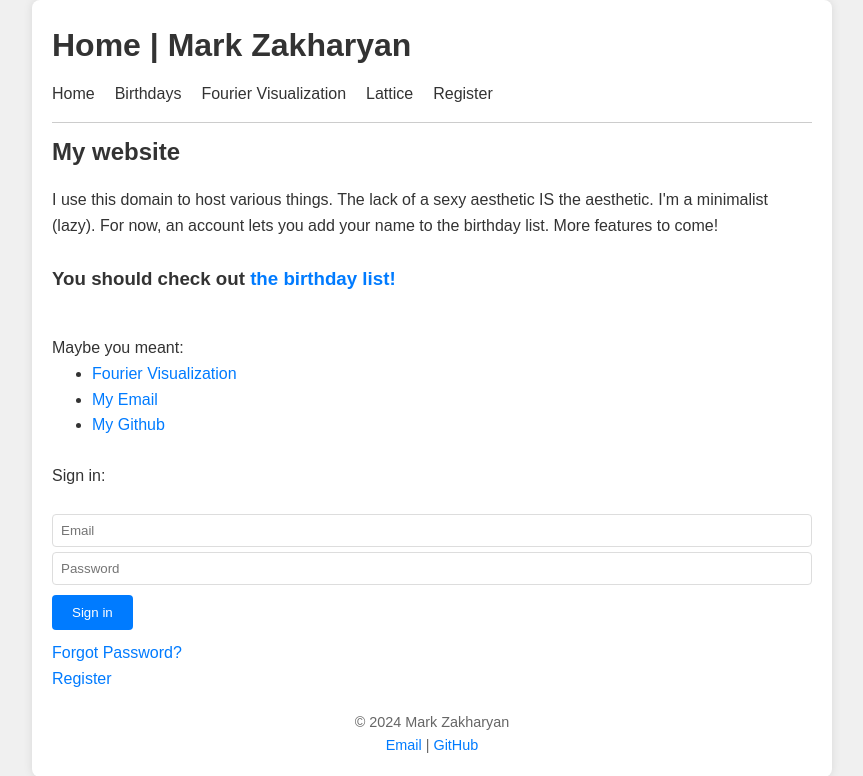
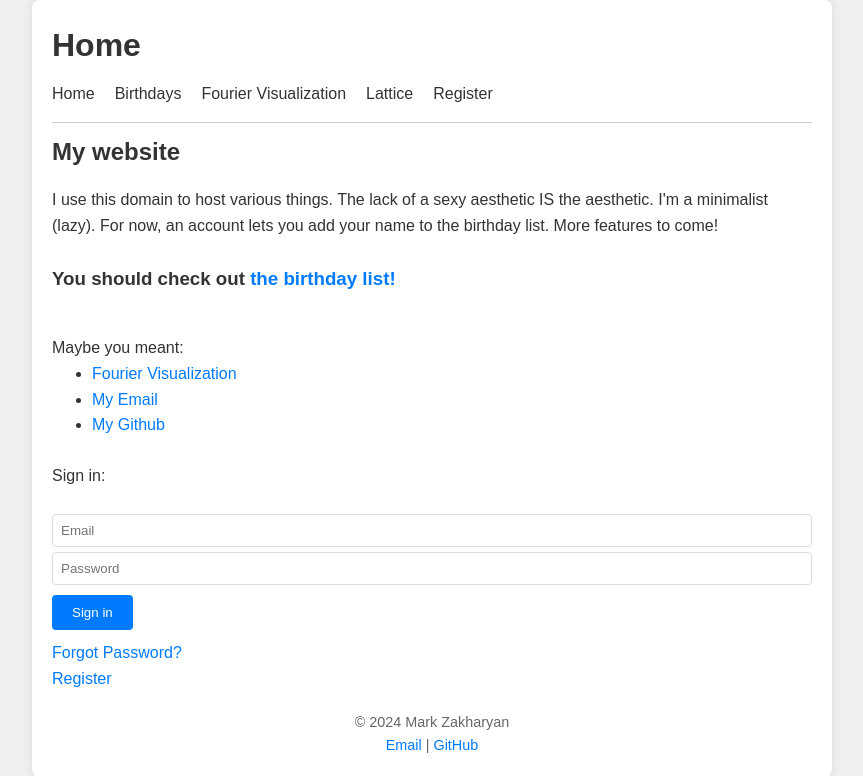
Before and after one commit to markzakharyan/website, a Node server app: page / in a window 1280 px wide. Shown: the top 776 px of the page, without its empty margins (208-1071 px from the left). Run offline with Node 20, Linux system fonts and the light colour scheme; some libraries are stand-ins or nearby versions.

Commit message:
decreased narcissism

```diff
--- a/src/views/partials/header.ejs
+++ b/src/views/partials/header.ejs
@@ -20,7 +20,7 @@
     <script>
         window.onload = function () {
             if (document.title)
-                document.querySelector("h1").textContent = `${document.title} | Mark Zakharyan`;
+                document.querySelector("h1").textContent = document.title;
         }
     </script>
     <hr>
```
